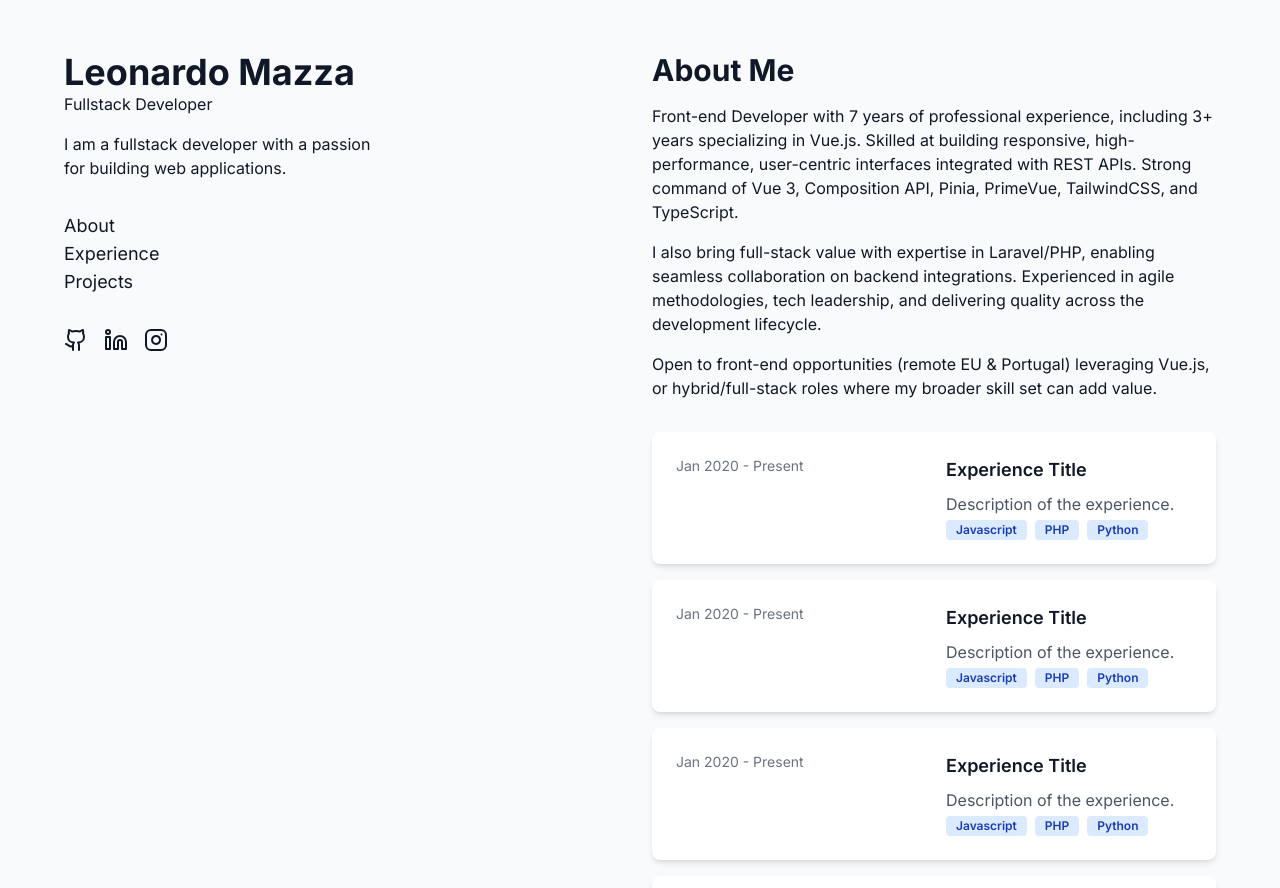
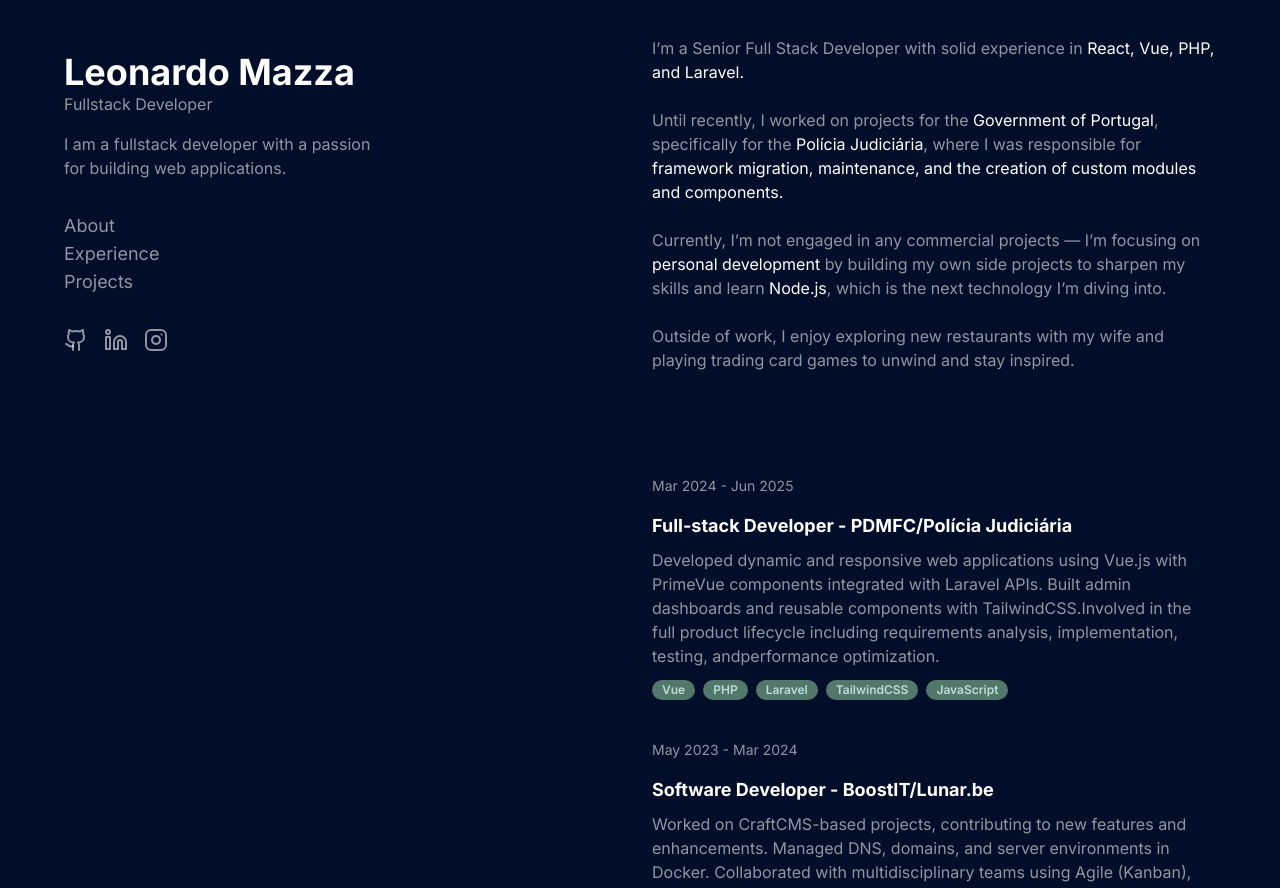
Before and after one commit to LeonardoMazza/personal-website, a Next.js app: page / in a window 1280 px wide. Shown: the part 20-908 px from the top of the page. Built offline with nearby package versions, Linux system fonts and the light colour scheme.

Commit message:
custom colors and website style changes

```diff
--- a/src/app/globals.css
+++ b/src/app/globals.css
@@ -1 +1,31 @@
 @import "tailwindcss";
+
+@theme {
+  --color-primary: #FFF;
+  --color-secondary: #011640;
+  --color-text: #FFFFFF90;
+  --color-title: #FFF;
+  --color-link: #FFF;
+  --color-link-hover: #B8DED8;
+  --color-background: #010E29;
+  --color-card-background: #52786B;
+}
+
+@layer utilities {
+  @keyframes ripple {
+    0% {
+      width: 0;
+      height: 0;
+      opacity: 0.4;
+    }
+    100% {
+      width: 200px;
+      height: 200px;
+      opacity: 0;
+    }
+  }
+
+  .animate-ripple {
+    animation: ripple 0.6s ease-out forwards;
+  }
+}
--- a/src/app/layout.tsx
+++ b/src/app/layout.tsx
@@ -22,7 +22,7 @@
   return (
     <html lang="en">
       <body
-        className={`${inter.className} bg-gray-50 text-gray-900 min-h-screen`}
+        className={`${inter.className} bg-background text-text min-h-screen`}
       >
         {children}
       </body>
--- a/src/components/About.tsx
+++ b/src/components/About.tsx
@@ -2,17 +2,20 @@
 
 const About = () => {
   return (
-    <section className="my-8">
-      <h2 className="text-3xl font-bold">About Me</h2>
+    <section className="mb-24">
       <p className="mt-4">
-        Front-end Developer with 7 years of professional experience, including 3+ years specializing in Vue.js. Skilled at building responsive, high-performance, user-centric interfaces integrated with REST APIs. Strong command of Vue 3, Composition API, Pinia, PrimeVue, TailwindCSS, and TypeScript.
-    </p>
-      <p className="mt-4">
-        I also bring full-stack value with expertise in Laravel/PHP, enabling seamless collaboration on backend integrations. Experienced in agile methodologies, tech leadership, and delivering quality across the development lifecycle.
-    </p>
-      <p className="mt-4">
-        Open to front-end opportunities (remote EU & Portugal) leveraging Vue.js, or hybrid/full-stack roles where my broader skill set can add value.
+        I’m a Senior Full Stack Developer with solid experience in <span className="text-link">React, Vue, PHP, and Laravel.</span>
       </p>
+      <br/>
+      <p>
+        Until recently, I worked on projects for the <span className="text-link">Government of Portugal</span>, specifically for the <span className="text-link">Polícia Judiciária</span>, where I was responsible for <span className="text-link">framework migration, maintenance, and the creation of custom modules and components.</span>
+      </p>
+      <br />
+      <p>
+        Currently, I’m not engaged in any commercial projects — I’m focusing on <span className="text-link">personal development</span> by building my own side projects to sharpen my skills and learn <span className="text-link">Node.js</span>, which is the next technology I’m diving into.
+      </p>
+      <br />
+      <p>Outside of work, I enjoy exploring new restaurants with my wife and playing trading card games to unwind and stay inspired.</p>
     </section>
   );
 };
--- a/src/components/ExperienceCard.tsx
+++ b/src/components/ExperienceCard.tsx
@@ -1,30 +1,68 @@
-const ExperienceCard = () => {
+"use client";
+
+import { useState } from "react";
+
+import { experiences, Experience } from "../data/experiences";
+
+interface ExperienceCardProps {
+  exp: Experience;
+  isActive: boolean;
+}
+
+const ExperienceCard: React.FC<ExperienceCardProps> = ({ exp, isActive }) => {
   return (
-        <a href="#" target="_blank" rel="noopener noreferrer">
-            <div className="max-w-6xl mt-4 p-6 bg-white rounded-lg shadow-md">
-                <div className="grid grid-cols-1 md:grid-cols-2 gap-6">
-                    <div className="flex-shrink-0">
-                        <p className="text-sm text-gray-500">Jan 2020 - Present</p>
+    <div className="max-w-6xl py-2 rounded-2xl transition-all duration-30">
+      <div className="grid grid-cols-1 md:grid-cols-1 gap-4">
+        <div className="text-center md:text-left">
+          <p className="text-sm">{exp.date}</p>
         </div>
         <div>
-                        <h2 className="text-lg font-semibold">Experience Title</h2>
-                        <p className="mt-2 text-gray-600">Description of the experience.</p>
+          <h2
+            className={`text-lg font-bold mb-2 transition-colors duration-300 ${
+              isActive ? "text-link-hover" : "text-title"
+            }`}
+          >
+            {exp.title}
+          </h2>
+          <p className="my-2 text-text">{exp.description}</p>
           <ul>
-                            <li className="inline-block bg-blue-100 text-blue-800 text-xs font-semibold mr-2 px-2.5 py-0.5 rounded">
-                                Javascript
+            {exp.skills.map((skill, i) => (
+              <li
+                key={i}
+                className="inline-block bg-card-background text-link-hover text-xs font-semibold mr-2 px-2.5 py-0.5 rounded-2xl"
+              >
+                {skill}
               </li>
-                            <li className="inline-block bg-blue-100 text-blue-800 text-xs font-semibold mr-2 px-2.5 py-0.5 rounded">
-                                PHP
-                            </li>
-                            <li className="inline-block bg-blue-100 text-blue-800 text-xs font-semibold mr-2 px-2.5 py-0.5 rounded">
-                                Python
-                            </li>
+            ))}
           </ul>
         </div>
       </div>
     </div>
-        </a>
   );
-}
+};
 
-export default ExperienceCard;
+const ExperienceSection: React.FC = () => {
+  const [activeIndex, setActiveIndex] = useState<number | null>(null);
+
+  return (
+    <div className="flex flex-col md:flex-col gap-6">
+      {experiences.map((exp, index) => {
+        const isActive = index === activeIndex;
+        return (
+          <div
+            key={index}
+            className={`flex-1 transition-opacity duration-300 cursor-pointer ${
+              activeIndex !== null && !isActive ? "opacity-60" : "opacity-100"
+            }`}
+            onMouseEnter={() => setActiveIndex(index)}
+            onMouseLeave={() => setActiveIndex(null)}
+          >
+            <ExperienceCard exp={exp} isActive={isActive} />
+          </div>
+        );
+      })}
+    </div>
+  );
+};
+
+export default ExperienceSection;
--- a/src/components/Footer.tsx
+++ b/src/components/Footer.tsx
@@ -1,7 +1,7 @@
 const Footer = () => {
     return (
-        <footer className="mt-20 text-left text-sm text-gray-500">
-            <p>Built with React.js and Tailwind CSS, deployed on Vercel.</p>
+        <footer className="mt-20 text-left text-sm">
+            <p>Built with <span className="text-link">React.js</span> and <span className="text-link">Tailwind CSS</span>, deployed on <span className="text-link">Vercel</span>.</p>
         </footer>
     );
 };
--- a/src/components/Header.tsx
+++ b/src/components/Header.tsx
@@ -3,7 +3,7 @@
 const Introduction = () => {
   return (
     <section className="mt-8 max-w-xs -leading-normal">
-      <h1 className="text-4xl font-bold">Leonardo Mazza</h1>
+      <h1 className="text-4xl font-bold text-title">Leonardo Mazza</h1>
       <h2 className="text-1xl">Fullstack Developer</h2>
       <p className="mt-4">
         I am a fullstack developer with a passion for building web applications.
--- a/src/components/SideRight.tsx
+++ b/src/components/SideRight.tsx
@@ -8,9 +8,6 @@
         <aside className="hidden md:block">
             <About />
             <ExperienceCard />
-            <ExperienceCard />
-            <ExperienceCard />
-            <ExperienceCard />
             <Footer />
         </aside>
     );
--- /dev/null
+++ b/src/data/experiences.ts
@@ -0,0 +1,43 @@
+interface Experience {
+  title: string;
+  description: string;
+  skills: string[];
+  date: string;
+}
+
+const experiences: Experience[] = [
+  {
+    title: "Full-stack Developer - PDMFC/Polícia Judiciária",
+    description: "Developed dynamic and responsive web applications using Vue.js with PrimeVue components integrated with Laravel APIs. Built admin dashboards and reusable components with TailwindCSS.Involved in the full product lifecycle including requirements analysis, implementation, testing, andperformance optimization.",
+    skills: ["Vue", "PHP", "Laravel", "TailwindCSS", "JavaScript"],
+    date: "Mar 2024 - Jun 2025",
+  },
+  {
+    title: "Software Developer - BoostIT/Lunar.be",
+    description: "Worked on CraftCMS-based projects, contributing to new features and enhancements. Managed DNS, domains, and server environments in Docker. Collaborated with multidisciplinary teams using Agile (Kanban), Git, and Jira.",
+    skills: ["PHP", "Laravel", "JavaScript", "Docker", "CraftCMS"],
+    date: "May 2023 - Mar 2024",
+  },
+  {
+    title: "Full-stack Developer - Smart Consulting",
+    description: "Built features for large-scale web applications with Vue.js front-end and Laravel back-end.Refactored code, standardized Git workflows, and implemented best practices for scalabledevelopment",
+    skills: ["React", "Vue", "PHP", "Laravel", "TailwindCSS", "JavaScript"],
+    date: "Oct 2022 - Apr 2023",
+  },
+  {
+    title: "Tech Lead - OPEN",
+    description: "Led a development team focused on front-end solutions with Vue.js. Designed and maintained complex systems prioritizing performance and scalability. Developed and integrated APIs and optimized landing pages.",
+    skills: ["React", "Vue", "JavaScript", "PHP", "Laravel", "TailwindCSS"],
+    date: "Aug 2021 - Nov 2021",
+  },
+  {
+    title: "Freelancer - Self-employed - Various Clients",
+    description: "Delivered 150+ websites and systems for clients across industries. Created custom solutions using Vue.js, Laravel, and PHP. Ensured strong UX, SEO, mobile responsiveness, and performance optimization.",
+    skills: ["React", "Vue", "PHP", "Laravel", "TailwindCSS", "JavaScript"],
+    date: "Jun 2018 - Oct 2022",
+  },
+
+
+];
+export { experiences };
+export type { Experience };
```
Also changed, not shown: src/data/experience.ts (deleted), src/styles/globals.css (deleted). Lines whose indentation alone changed are shown as unchanged.
